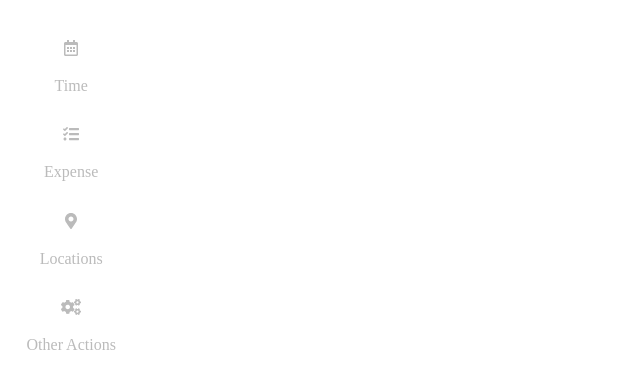
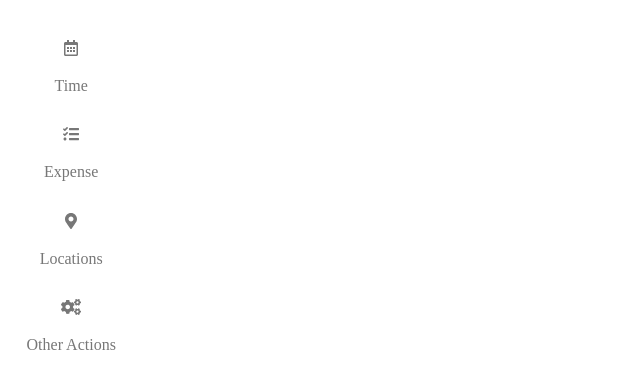
Before and after one commit to IannMatthews-zz/ExpenseAvanade, an Angular app: page / in a window 1280 px wide. Shown: the top 388 px of the page, without its empty margins (0-640 px from the left). Built offline with nearby package versions, Linux system fonts and the light colour scheme.

Commit message:
mudança de coloração no a :hover

```diff
--- a/src/app/menulateral/menulateral.component.css
+++ b/src/app/menulateral/menulateral.component.css
@@ -26,14 +26,14 @@
 }
 
 a :visited {
-    color: #bbb;
+    color: #777;
 }
 
 .menuLateral ul li :hover {
-    color: #999;
+    color: rgb(255, 164, 46);
 }
 
 a {
-    color: #bbb;
+    color: #777;
     text-decoration: none;
 }
```
